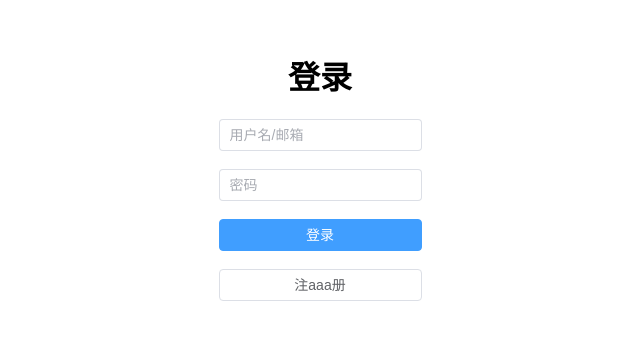
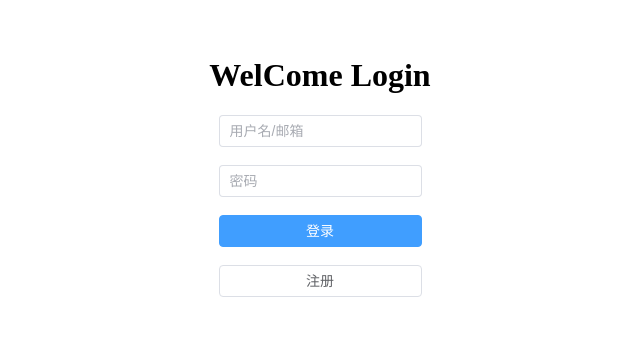
Before and after one commit to hcmua5201/social-circle, a Vue app in the folder social-circle-frontend/: page / in a window 1280 px wide. Shown: the part 233-572 px from the top of the page, without its empty margins (320-960 px from the left). Built offline with nearby package versions, Linux system fonts and the light colour scheme.

Commit message:
登录页面美化

```diff
--- a/social-circle-frontend/src/views/login.vue
+++ b/social-circle-frontend/src/views/login.vue
@@ -1,6 +1,6 @@
 <template>
   <div class="login-container">
-    <h1>登录</h1>
+    <h1>WelCome Login</h1>
     <el-form ref="loginForm"  :model="loginForm" label-width="0">
       <el-form-item>
         <el-input v-model="loginForm.usernameOrEmail" placeholder="用户名/邮箱" @keydown.enter="login"></el-input>
@@ -12,7 +12,7 @@
         <el-button type="primary" @click="login" style="width: 100%;">登录</el-button>
       </el-form-item>
       <el-form-item>
-        <el-button @click="goToRegister" plain style="width: 100%;">注aaa册</el-button>
+        <el-button @click="goToRegister" plain style="width: 100%;">注册</el-button>
       </el-form-item>
     </el-form>
   </div>
```
